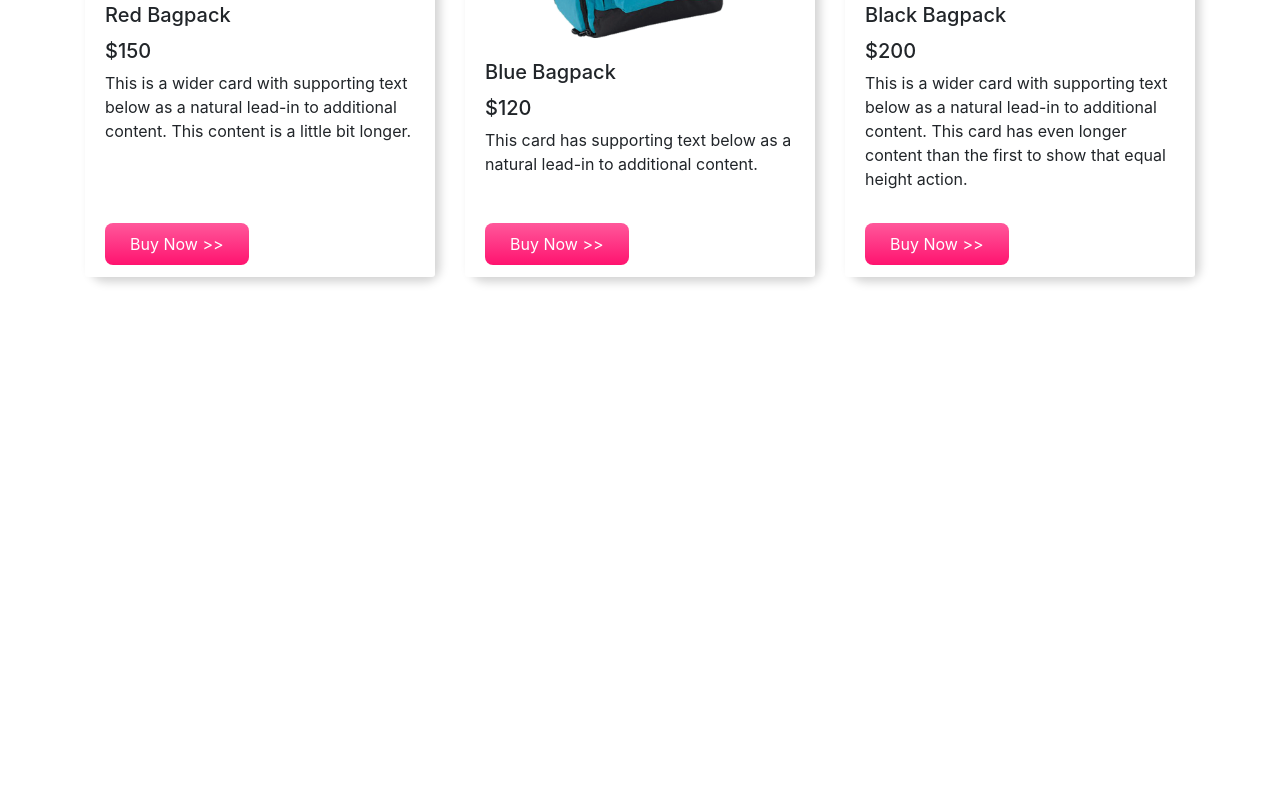
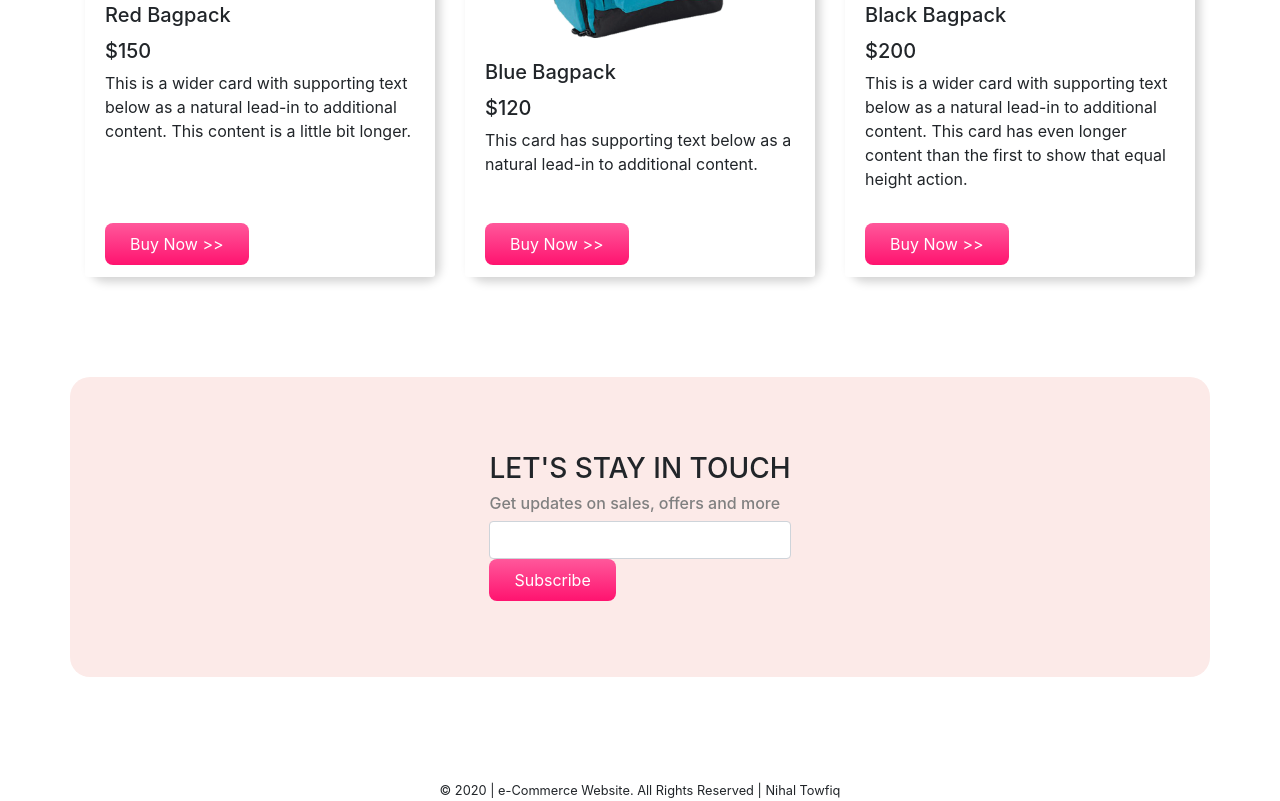
Before and after one commit to nihaltowfiq/panda-commerce, a plain HTML site: page index.html in a window 1280 px wide. Shown: the part 1802-2603 px from the top of the page. Before the commit the page ends 2179 px from the top, so only its background shows below. Drawn offline with nearby package versions, Linux system fonts and the light colour scheme.

Commit message:
subscribe area and footer added

```diff
--- a/index.html
+++ b/index.html
@@ -33,7 +33,7 @@
                   <a class="nav-link" href="#bagpacks">Backpacks</a>
                 </li>
                 <li class="nav-item">
-                  <a class="nav-link " href="#contactus">Subscribe</a>
+                  <a class="nav-link " href="#subscribe">Subscribe</a>
                 </li>
               </ul>
             </div>
@@ -190,6 +190,20 @@
         </div>
       </div>
     </div>
+    <!-- subscribe area -->
+    <div class="container orange-bg d-flex align-items-center justify-content-center" id="subscribe">
+      <div>
+        <h3>LET'S STAY IN TOUCH</h3>
+        <h6>Get updates on sales, offers and more</h6>
+        <input class="form-control" type="text">
+        <button class="buy-now-button">Subscribe</button>
+      </div>
+    </div>
+    <!-- footer -->
+    <footer>
+      <small>© 2020 | e-Commerce Website. All Rights Reserved | Nihal Towfiq</small>
+    </footer>
+
     <!-- bootstrap javascript -->
     <script src="https://code.jquery.com/jquery-3.5.1.slim.min.js" integrity="sha384-DfXdz2htPH0lsSSs5nCTpuj/zy4C+OGpamoFVy38MVBnE+IbbVYUew+OrCXaRkfj" crossorigin="anonymous"></script>
     <script src="https://cdn.jsdelivr.net/npm/popper.js@1.16.0/dist/umd/popper.min.js" integrity="sha384-Q6E9RHvbIyZFJoft+2mJbHaEWldlvI9IOYy5n3zV9zzTtmI3UksdQRVvoxMfooAo" crossorigin="anonymous"></script>
--- a/style.css
+++ b/style.css
@@ -47,3 +47,13 @@
     background-color: white;
     border-top: none;
 }
+#subscribe{
+    height: 300px;
+}
+#subscribe h6{
+    color: grey;
+}
+footer{
+    text-align: center;
+    border-bottom: 0;
+}
```
